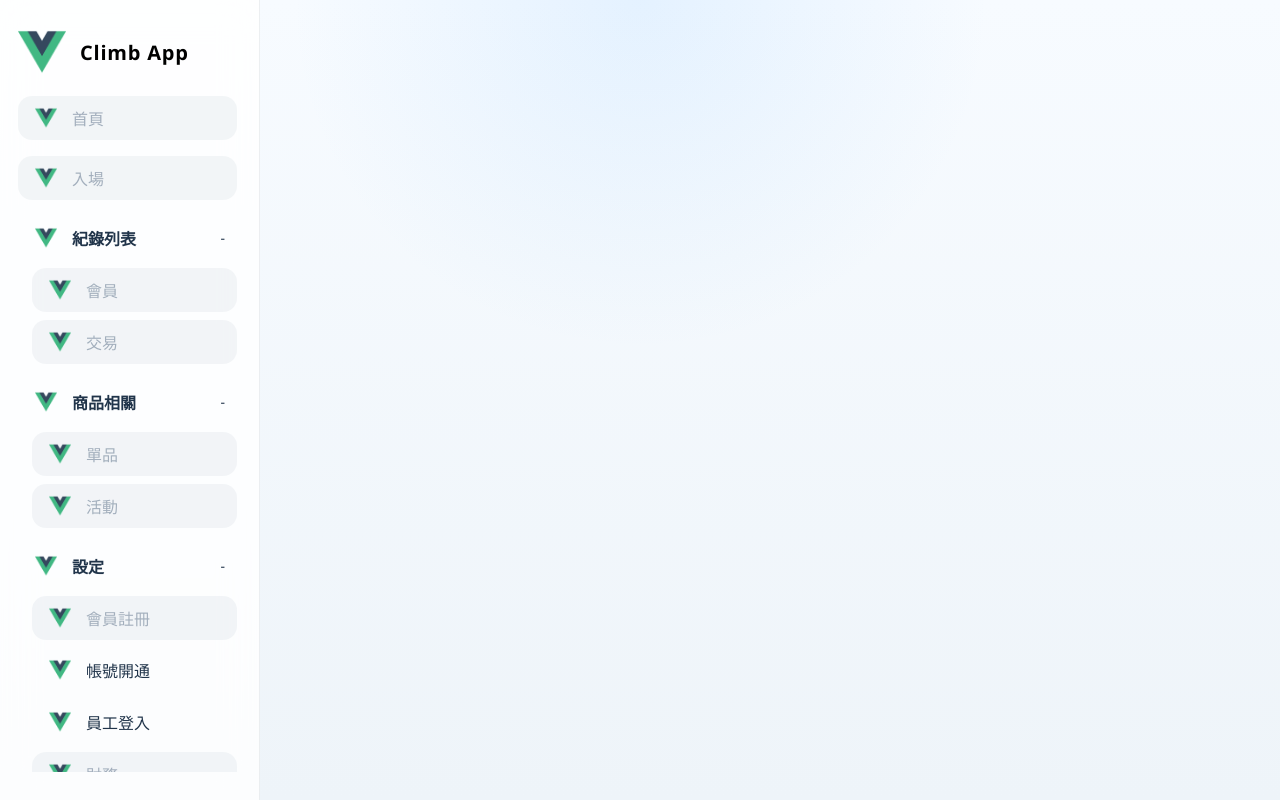
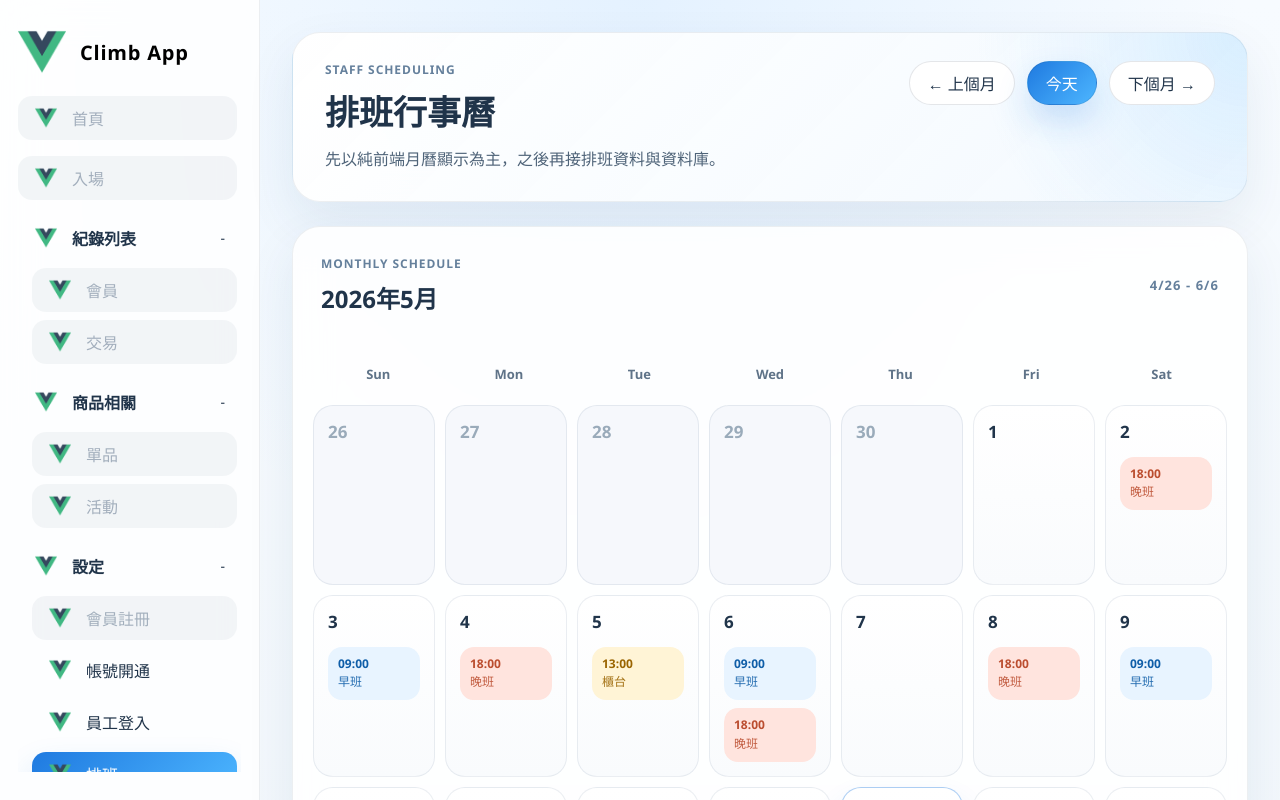
Before and after one commit to LCFang-1030/climbapp, a Vue app in the folder frontend/: page /scheduling in a window 1280 px wide. Shown: the top 800 px of the page. Built offline with nearby package versions, Linux system fonts and the light colour scheme.

Commit message:
Add schedulingView.vue
這是用於排班的行事曆，目前為假資料畫面，無接通API

1. 類似google calender
2. 以星期日作為一周的第一天
3. 顯示年月標頭，例如:2025年5月
4. 可以左右捲動翻頁

Signed-off-by: LCFang-1030 <andyfun5566@gmail.com>

```diff
--- a/frontend/src/App.vue
+++ b/frontend/src/App.vue
@@ -119,6 +119,7 @@ const navGroups = [
       { label: '會員註冊', to: '/form', permissionKey: 'form', requiresAuth: true },
       { label: '帳號開通', to: '/staff-signup', requiresAuth: false },
       { label: '員工登入', to: '/login', requiresAuth: false },
+      { label: '排班', to: '/scheduling', requiresAuth: false },
       { label: '財務', to: '/financial', permissionKey: 'financial', requiresAuth: true },
       { label: '系統', to: '/business', permissionKey: 'business', requiresAuth: true },
       { label: '關於', to: '/about', permissionKey: 'about', requiresAuth: true },
--- a/frontend/src/router/index.js
+++ b/frontend/src/router/index.js
@@ -55,6 +55,11 @@ const routes = [
     component: () => import('../views/LoginView.vue'),
   },
   {
+    path: '/scheduling',
+    name: '排班',
+    component: () => import('../views/SchedulingView.vue'),
+  },
+  {
     path: '/financial',
     name: '財務',
     component: () => import('../views/FinancialView.vue'),
--- a/frontend/src/utils/auth.js
+++ b/frontend/src/utils/auth.js
@@ -7,6 +7,7 @@ export const BASE_ALLOWED_PERMISSIONS = [
   'visithistory',
   'items',
   'activity',
+  'scheduling',
 ]
 
 export function isAdminStaff(staff = {}) {
--- /dev/null
+++ b/frontend/src/views/SchedulingView.vue
@@ -0,0 +1,453 @@
+<template>
+  <section class="scheduling-view">
+    <header class="calendar-hero">
+      <div>
+        <p class="calendar-eyebrow">Staff Scheduling</p>
+        <h1>排班行事曆</h1>
+        <p class="calendar-subtitle">
+          先以純前端月曆顯示為主，之後再接排班資料與資料庫。
+        </p>
+      </div>
+
+      <div class="calendar-controls">
+        <button type="button" class="calendar-nav-button" @click="goToPreviousMonth">
+          ← 上個月
+        </button>
+        <button type="button" class="calendar-today-button" @click="goToCurrentMonth">
+          今天
+        </button>
+        <button type="button" class="calendar-nav-button" @click="goToNextMonth">
+          下個月 →
+        </button>
+      </div>
+    </header>
+
+    <section class="calendar-shell" aria-label="排班月曆">
+      <div class="calendar-header">
+        <div>
+          <p class="calendar-caption">Monthly Schedule</p>
+          <h2>{{ currentMonthLabel }}</h2>
+        </div>
+        <p class="calendar-range">
+          {{ visibleRangeLabel }}
+        </p>
+      </div>
+
+      <div class="calendar-weekdays" role="row">
+        <div
+          v-for="weekday in weekdays"
+          :key="weekday"
+          class="calendar-weekday"
+          role="columnheader"
+        >
+          {{ weekday }}
+        </div>
+      </div>
+
+      <div class="calendar-grid" role="grid">
+        <article
+          v-for="day in calendarDays"
+          :key="day.key"
+          :class="[
+            'calendar-cell',
+            { 'calendar-cell--muted': !day.isCurrentMonth, 'calendar-cell--today': day.isToday }
+          ]"
+          role="gridcell"
+        >
+          <div class="calendar-cell-top">
+            <span class="calendar-day-number">{{ day.date.getDate() }}</span>
+            <span v-if="day.isToday" class="calendar-day-badge">Today</span>
+          </div>
+
+          <div class="calendar-shifts">
+            <div
+              v-for="shift in demoShifts(day)"
+              :key="shift.id"
+              :class="['calendar-shift', `calendar-shift--${shift.tone}`]"
+            >
+              <span class="calendar-shift-time">{{ shift.time }}</span>
+              <span class="calendar-shift-title">{{ shift.title }}</span>
+            </div>
+          </div>
+        </article>
+      </div>
+    </section>
+  </section>
+</template>
+
+<script>
+const WEEKDAYS = ['Sun', 'Mon', 'Tue', 'Wed', 'Thu', 'Fri', 'Sat']
+
+export default {
+  name: 'SchedulingView',
+  data() {
+    return {
+      weekdays: WEEKDAYS,
+      currentDate: this.startOfMonth(new Date()),
+    }
+  },
+  computed: {
+    currentMonthLabel() {
+      const year = this.currentDate.getFullYear()
+      const month = this.currentDate.getMonth() + 1
+
+      return `${year}年${month}月`
+    },
+    calendarDays() {
+      const firstDay = this.startOfMonth(this.currentDate)
+      const gridStart = new Date(firstDay)
+      gridStart.setDate(firstDay.getDate() - firstDay.getDay())
+
+      return Array.from({ length: 42 }, (_, index) => {
+        const date = new Date(gridStart)
+        date.setDate(gridStart.getDate() + index)
+
+        return {
+          key: this.formatDateKey(date),
+          date,
+          isCurrentMonth: date.getMonth() === this.currentDate.getMonth(),
+          isToday: this.isSameDate(date, new Date()),
+        }
+      })
+    },
+    visibleRangeLabel() {
+      const firstVisibleDay = this.calendarDays[0]?.date
+      const lastVisibleDay = this.calendarDays[this.calendarDays.length - 1]?.date
+
+      if (!firstVisibleDay || !lastVisibleDay) {
+        return ''
+      }
+
+      return `${this.formatShortDate(firstVisibleDay)} - ${this.formatShortDate(lastVisibleDay)}`
+    },
+  },
+  methods: {
+    startOfMonth(date) {
+      return new Date(date.getFullYear(), date.getMonth(), 1)
+    },
+    goToPreviousMonth() {
+      this.currentDate = new Date(
+        this.currentDate.getFullYear(),
+        this.currentDate.getMonth() - 1,
+        1
+      )
+    },
+    goToNextMonth() {
+      this.currentDate = new Date(
+        this.currentDate.getFullYear(),
+        this.currentDate.getMonth() + 1,
+        1
+      )
+    },
+    goToCurrentMonth() {
+      this.currentDate = this.startOfMonth(new Date())
+    },
+    isSameDate(left, right) {
+      return (
+        left.getFullYear() === right.getFullYear()
+        && left.getMonth() === right.getMonth()
+        && left.getDate() === right.getDate()
+      )
+    },
+    formatDateKey(date) {
+      const year = date.getFullYear()
+      const month = String(date.getMonth() + 1).padStart(2, '0')
+      const day = String(date.getDate()).padStart(2, '0')
+
+      return `${year}-${month}-${day}`
+    },
+    formatShortDate(date) {
+      return `${date.getMonth() + 1}/${date.getDate()}`
+    },
+    demoShifts(day) {
+      if (!day.isCurrentMonth) {
+        return []
+      }
+
+      const dayOfMonth = day.date.getDate()
+      const shifts = []
+
+      if (dayOfMonth % 3 === 0) {
+        shifts.push({
+          id: `${day.key}-open`,
+          time: '09:00',
+          title: '早班',
+          tone: 'blue',
+        })
+      }
+
+      if (dayOfMonth % 5 === 0) {
+        shifts.push({
+          id: `${day.key}-mid`,
+          time: '13:00',
+          title: '櫃台',
+          tone: 'gold',
+        })
+      }
+
+      if (dayOfMonth % 2 === 0) {
+        shifts.push({
+          id: `${day.key}-night`,
+          time: '18:00',
+          title: '晚班',
+          tone: 'coral',
+        })
+      }
+
+      return shifts.slice(0, 3)
+    },
+  },
+}
+</script>
+
+<style scoped>
+.scheduling-view {
+  display: flex;
+  flex-direction: column;
+  gap: 24px;
+}
+
+.calendar-hero,
+.calendar-shell {
+  border: 1px solid rgba(32, 52, 74, 0.08);
+  border-radius: 28px;
+  background: rgba(255, 255, 255, 0.88);
+  box-shadow: 0 20px 50px rgba(31, 65, 102, 0.08);
+  backdrop-filter: blur(18px);
+}
+
+.calendar-hero {
+  display: flex;
+  align-items: flex-start;
+  justify-content: space-between;
+  gap: 24px;
+  padding: 28px 32px;
+  background:
+    radial-gradient(circle at top right, rgba(77, 182, 255, 0.18), transparent 28%),
+    linear-gradient(135deg, rgba(255, 255, 255, 0.96), rgba(244, 249, 255, 0.92));
+}
+
+.calendar-eyebrow,
+.calendar-caption,
+.calendar-range {
+  margin: 0;
+  color: #65809c;
+  letter-spacing: 0.08em;
+}
+
+.calendar-eyebrow,
+.calendar-caption {
+  font-size: 12px;
+  font-weight: 700;
+  text-transform: uppercase;
+}
+
+.calendar-hero h1,
+.calendar-header h2 {
+  margin: 8px 0 0;
+  color: #20344a;
+}
+
+.calendar-hero h1 {
+  font-size: 34px;
+}
+
+.calendar-subtitle {
+  margin: 12px 0 0;
+  max-width: 520px;
+  color: #4f6479;
+  line-height: 1.6;
+}
+
+.calendar-controls {
+  display: flex;
+  flex-wrap: wrap;
+  justify-content: flex-end;
+  gap: 12px;
+}
+
+.calendar-nav-button,
+.calendar-today-button {
+  min-height: 44px;
+  padding: 0 18px;
+  border-radius: 999px;
+  border: 1px solid rgba(32, 52, 74, 0.12);
+  cursor: pointer;
+  transition: transform 0.18s ease, box-shadow 0.18s ease, background-color 0.18s ease;
+}
+
+.calendar-nav-button {
+  background: #ffffff;
+  color: #20344a;
+}
+
+.calendar-today-button {
+  background: linear-gradient(135deg, #1f7ae0, #4db6ff);
+  color: #ffffff;
+  box-shadow: 0 16px 32px rgba(31, 122, 224, 0.2);
+}
+
+.calendar-nav-button:hover,
+.calendar-today-button:hover {
+  transform: translateY(-1px);
+}
+
+.calendar-shell {
+  padding: 20px;
+}
+
+.calendar-header {
+  display: flex;
+  align-items: center;
+  justify-content: space-between;
+  gap: 16px;
+  margin-bottom: 18px;
+  padding: 8px 8px 18px;
+}
+
+.calendar-range {
+  font-size: 13px;
+  font-weight: 600;
+}
+
+.calendar-weekdays,
+.calendar-grid {
+  display: grid;
+  grid-template-columns: repeat(7, minmax(0, 1fr));
+}
+
+.calendar-weekdays {
+  margin-bottom: 8px;
+}
+
+.calendar-weekday {
+  padding: 14px 10px;
+  color: #5f7388;
+  font-size: 13px;
+  font-weight: 700;
+  text-align: center;
+}
+
+.calendar-grid {
+  gap: 10px;
+}
+
+.calendar-cell {
+  min-height: 150px;
+  padding: 14px;
+  border-radius: 20px;
+  background: linear-gradient(180deg, #ffffff 0%, #f9fbfd 100%);
+  border: 1px solid rgba(111, 138, 166, 0.14);
+  display: flex;
+  flex-direction: column;
+  gap: 14px;
+}
+
+.calendar-cell--muted {
+  background: rgba(244, 247, 251, 0.78);
+  color: #9aabba;
+}
+
+.calendar-cell--today {
+  border-color: rgba(31, 122, 224, 0.35);
+  box-shadow: 0 16px 30px rgba(31, 122, 224, 0.12);
+}
+
+.calendar-cell-top {
+  display: flex;
+  align-items: center;
+  justify-content: space-between;
+  gap: 10px;
+}
+
+.calendar-day-number {
+  font-size: 17px;
+  font-weight: 800;
+  color: inherit;
+}
+
+.calendar-day-badge {
+  padding: 4px 10px;
+  border-radius: 999px;
+  background: rgba(31, 122, 224, 0.12);
+  color: #0f5ea8;
+  font-size: 12px;
+  font-weight: 700;
+}
+
+.calendar-shifts {
+  display: flex;
+  flex-direction: column;
+  gap: 8px;
+}
+
+.calendar-shift {
+  display: flex;
+  flex-direction: column;
+  gap: 2px;
+  padding: 9px 10px;
+  border-radius: 14px;
+  font-size: 12px;
+  line-height: 1.4;
+}
+
+.calendar-shift--blue {
+  background: #e8f4ff;
+  color: #0f5ea8;
+}
+
+.calendar-shift--gold {
+  background: #fff4d6;
+  color: #9a6400;
+}
+
+.calendar-shift--coral {
+  background: #ffe4de;
+  color: #bb4d2f;
+}
+
+.calendar-shift-time {
+  font-weight: 700;
+}
+
+.calendar-shift-title {
+  opacity: 0.9;
+}
+
+@media (max-width: 1100px) {
+  .calendar-hero,
+  .calendar-header {
+    flex-direction: column;
+    align-items: flex-start;
+  }
+
+  .calendar-controls {
+    justify-content: flex-start;
+  }
+}
+
+@media (max-width: 900px) {
+  .calendar-shell {
+    overflow-x: auto;
+  }
+
+  .calendar-weekdays,
+  .calendar-grid {
+    min-width: 760px;
+  }
+}
+
+@media (max-width: 640px) {
+  .calendar-hero {
+    padding: 22px;
+  }
+
+  .calendar-shell {
+    padding: 14px;
+  }
+
+  .calendar-hero h1 {
+    font-size: 28px;
+  }
+}
+</style>
```
